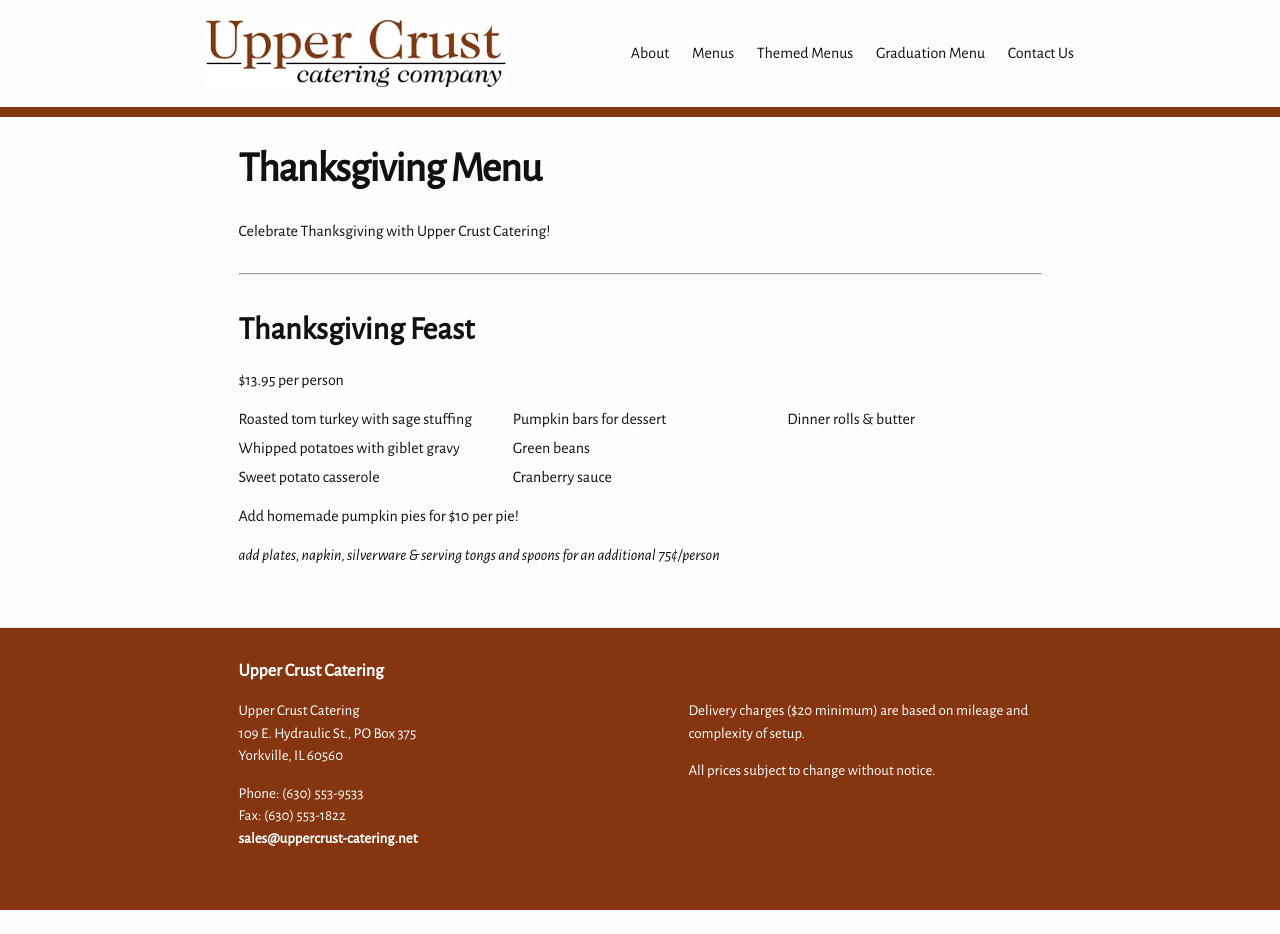
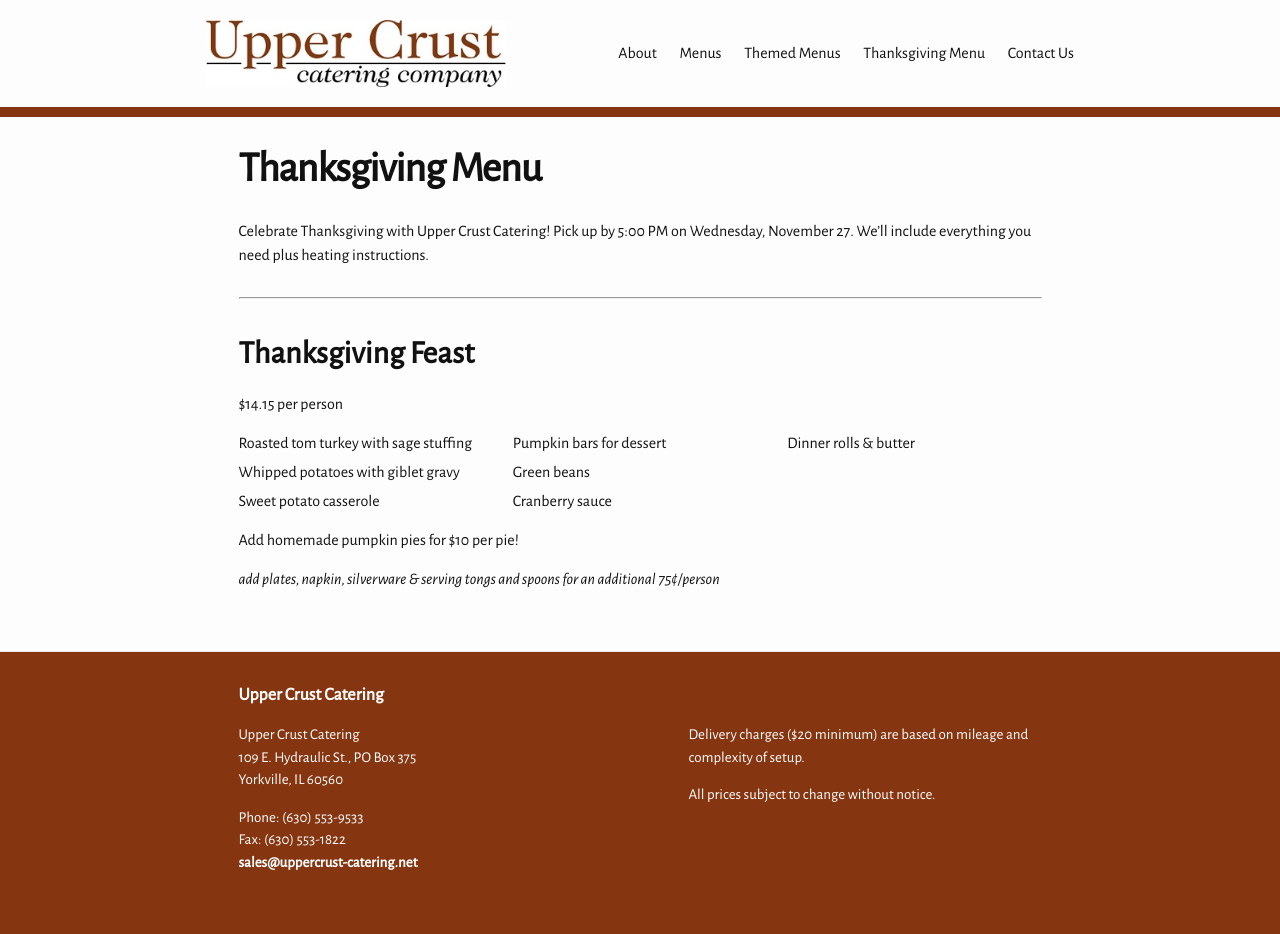
Before and after one commit to kmorrell27/UpperCrustCatering, a Jekyll site: the page built from specials/thanksgiving.md, in a window 1280 px wide. Built offline with Jekyll 4.4.1, drawn with Linux system fonts in a browser that asks for light colours; before the commit the page ends 910 px from its top, so only the background shows below that.

Commit message:
Thanksgiving is approaching!
I know Sakurai said everyone was going to be in Smash, but I didn't
think he meant major American holidays too. Rumors are flying about
what the moveset is going to look like, but I think we can all agree
that the matchups with Kirby are going to be pretty unbalanced.

Dude's just so good at eating!

```diff
--- a/_includes/header.html
+++ b/_includes/header.html
@@ -20,7 +20,7 @@
           <a class="page-link" href="{{ site.baseurl }}/about/">About</a>
           <a class="page-link" href="{{ site.baseurl }}/menus/">Menus</a>
           <a class="page-link" href="{{ site.baseurl }}/themed-menus/">Themed Menus</a>
-          <a class="page-link" href="{{ site.baseurl }}/specials/graduation/">Graduation Menu</a>
+          <a class="page-link" href="{{ site.baseurl }}/specials/thanksgiving/">Thanksgiving Menu</a>
           <a class="page-link" href="{{ site.baseurl }}/contact-us/">Contact Us</a>
       </div>
     </nav>
--- a/specials/thanksgiving.md
+++ b/specials/thanksgiving.md
@@ -5,13 +5,14 @@
 custom-classes: three-column-lists
 ---
 
-Celebrate Thanksgiving with Upper Crust Catering!
+Celebrate Thanksgiving with Upper Crust Catering! Pick up by 5:00 PM on Wednesday,
+November 27. We'll include everything you need plus heating instructions.
 
 ***
 
 ## Thanksgiving Feast
 
-$13.95 per person
+$14.15 per person
 
 - Roasted tom turkey with sage stuffing
 - Whipped potatoes with giblet gravy
```
